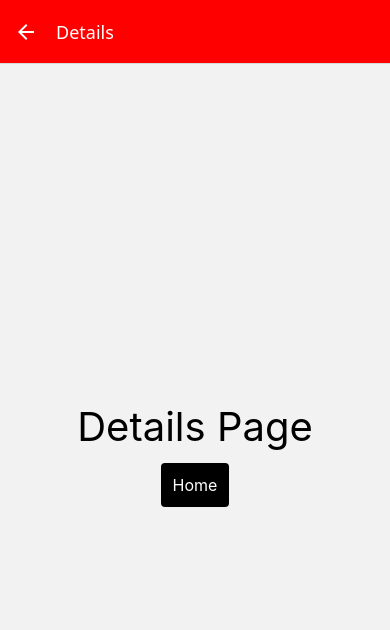
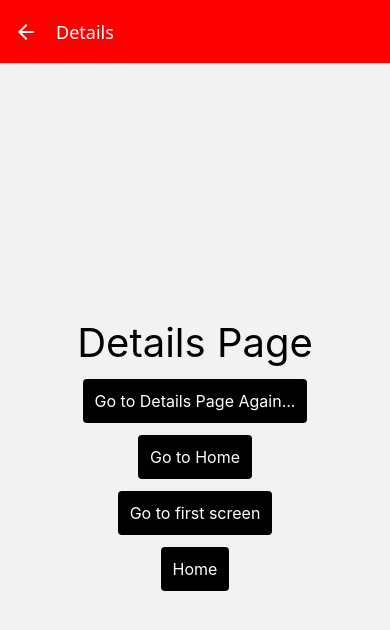
Before and after one commit to suyashpradhan/app-routing, a React Native app: screen /Details in a window 390 px wide. Shown: the top 630 px of the page. Built offline with nearby package versions, Linux system fonts and the light colour scheme.

Commit message:
feat: added navigation methods

```diff
--- a/screens/Details.tsx
+++ b/screens/Details.tsx
@@ -8,6 +8,18 @@ const Details = () => {
         <View style={{flex: 1, alignItems: 'center', justifyContent: 'center'}}>
             <Text style={{textAlign: "center", fontSize: 40}}>Details Page</Text>
             <Pressable style={{backgroundColor: "black", marginTop: 12, padding: 12, borderRadius: 4}}
+                       onPress={() => navigation?.push('Details')}>
+                <Text style={{fontSize: 16, color: "white"}}>Go to Details Page Again...</Text>
+            </Pressable>
+            <Pressable style={{backgroundColor: "black", marginTop: 12, padding: 12, borderRadius: 4}}
+                       onPress={() => navigation?.popTo('Detail"')}>
+                <Text style={{fontSize: 16, color: "white"}}>Go to Home</Text>
+            </Pressable>
+            <Pressable style={{backgroundColor: "black", marginTop: 12, padding: 12, borderRadius: 4}}
+                       onPress={() => navigation?.popToTop()}>
+                <Text style={{fontSize: 16, color: "white"}}>Go to first screen</Text>
+            </Pressable>
+            <Pressable style={{backgroundColor: "black", marginTop: 12, padding: 12, borderRadius: 4}}
                        onPress={() => navigation?.goBack()}>
                 <Text style={{fontSize: 16, color: "white"}}>Home</Text>
             </Pressable>
--- a/screens/Home.tsx
+++ b/screens/Home.tsx
@@ -8,7 +8,7 @@ const Home = () => {
         <View style={{flex: 1, alignItems: 'center', justifyContent: 'center'}}>
             <Text style={{textAlign: "center", fontSize: 40}}>Home Page</Text>
             <Pressable style={{backgroundColor: "black", marginTop: 12, padding: 12, borderRadius: 4}}
-                       onPress={() => navigation?.navigate('Details')}>
+                       onPress={() => navigation?.push('Details')}>
                 <Text style={{fontSize: 16, color: "white"}}>Details Page</Text>
             </Pressable>
         </View>
```
